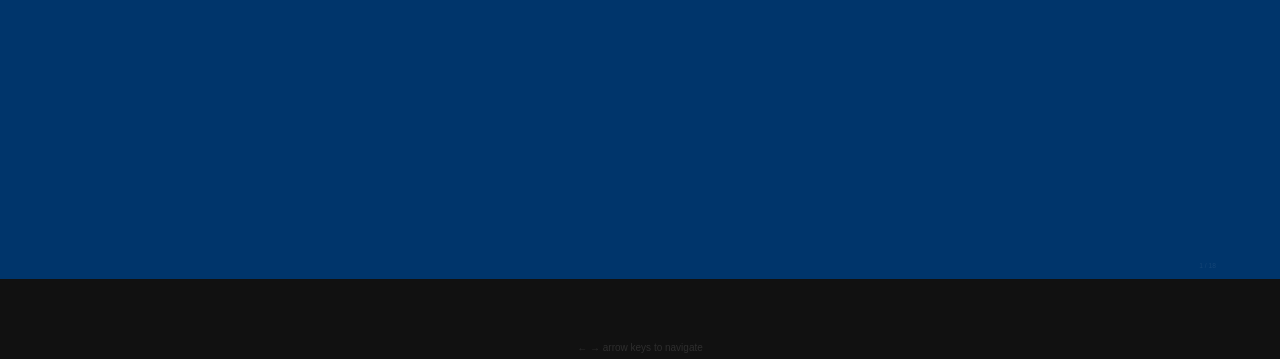
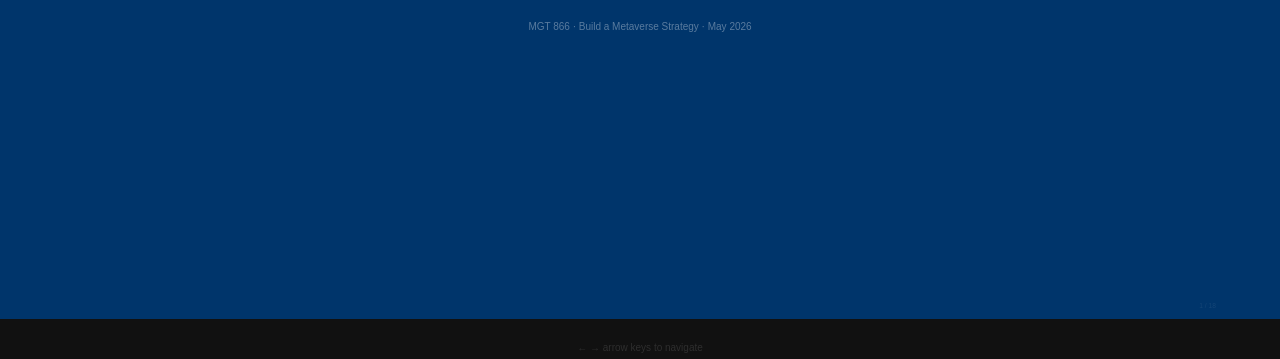
Before and after one commit to doriru89/smart-tickets-deck, a plain HTML site: page index.html in a window 1280 px wide. Shown: the part 441-800 px from the top of the page. Drawn offline with Linux system fonts and the light colour scheme.

Commit message:
Fix viewport scaling — use position:fixed for proper centering
Slides now use position:fixed to remove from document flow, preventing
layout overflow. Centered in viewport with calculated offsets.

Co-Authored-By: Claude Opus 4.6 (1M context) <noreply@anthropic.com>

```diff
--- a/index.html
+++ b/index.html
@@ -45,7 +45,7 @@
 }
 
 *, *::before, *::after { box-sizing: border-box; margin: 0; padding: 0; }
-body { background: #111; overflow: hidden; font-family: var(--sans); }
+body { background: #111; overflow: hidden; font-family: var(--sans); margin: 0; width: 100vw; height: 100vh; }
 
 /* ============================================================
    LAYER 2 — SLIDE SHELL + CHROME
@@ -2819,16 +2819,16 @@ body { background: #111; overflow: hidden; font-family: var(--sans); }
 <script>
 /* Auto-fit 1920×1080 slide to any viewport */
 function fitSlide() {
-  const scaleX = window.innerWidth / 1920;
-  const scaleY = window.innerHeight / 1080;
-  const scale = Math.min(scaleX, scaleY);
+  const scale = Math.min(window.innerWidth / 1920, window.innerHeight / 1080);
+  const offsetX = (window.innerWidth - 1920 * scale) / 2;
+  const offsetY = (window.innerHeight - 1080 * scale) / 2;
   document.querySelectorAll('.slide').forEach(s => {
+    s.style.position = 'fixed';
     s.style.transform = `scale(${scale})`;
     s.style.transformOrigin = 'top left';
+    s.style.left = offsetX + 'px';
+    s.style.top = offsetY + 'px';
   });
-  document.body.style.width = (1920 * scale) + 'px';
-  document.body.style.height = (1080 * scale) + 'px';
-  document.body.style.overflow = 'hidden';
 }
 fitSlide();
 window.addEventListener('resize', fitSlide);
```
